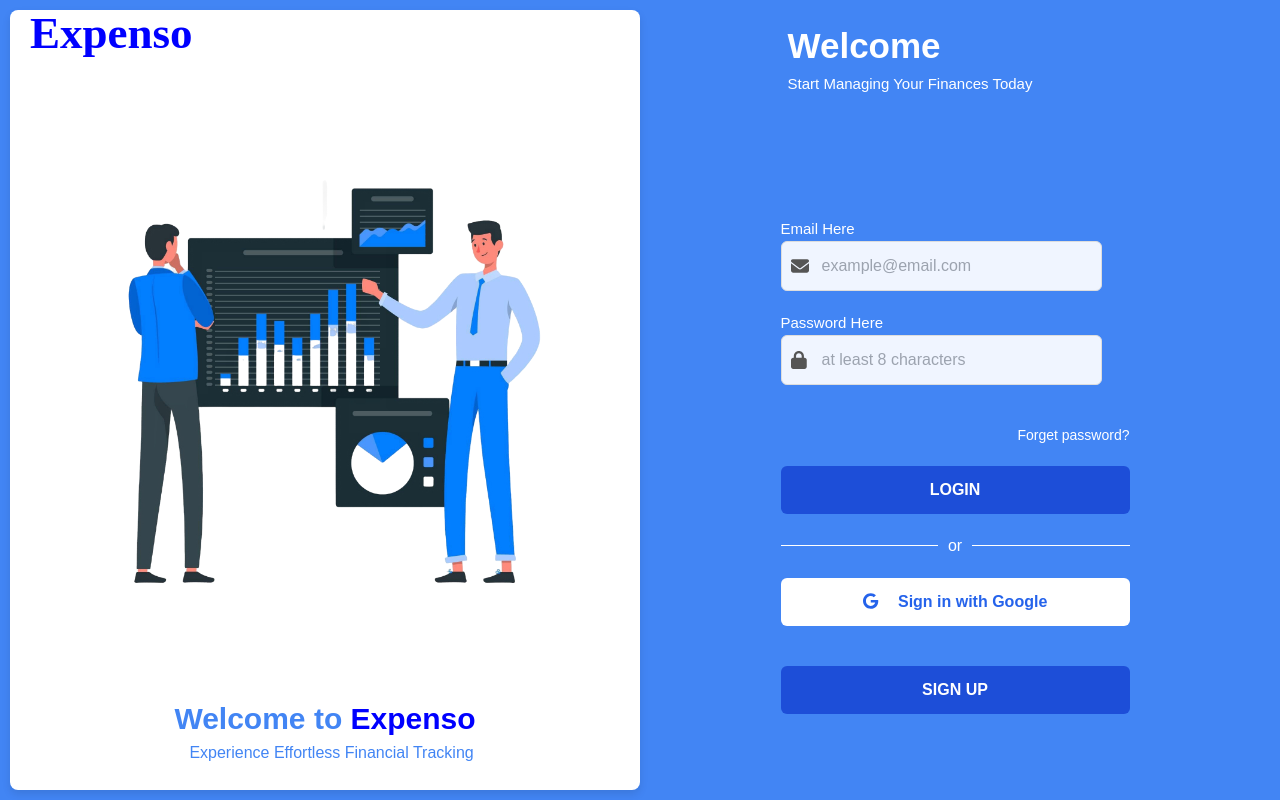
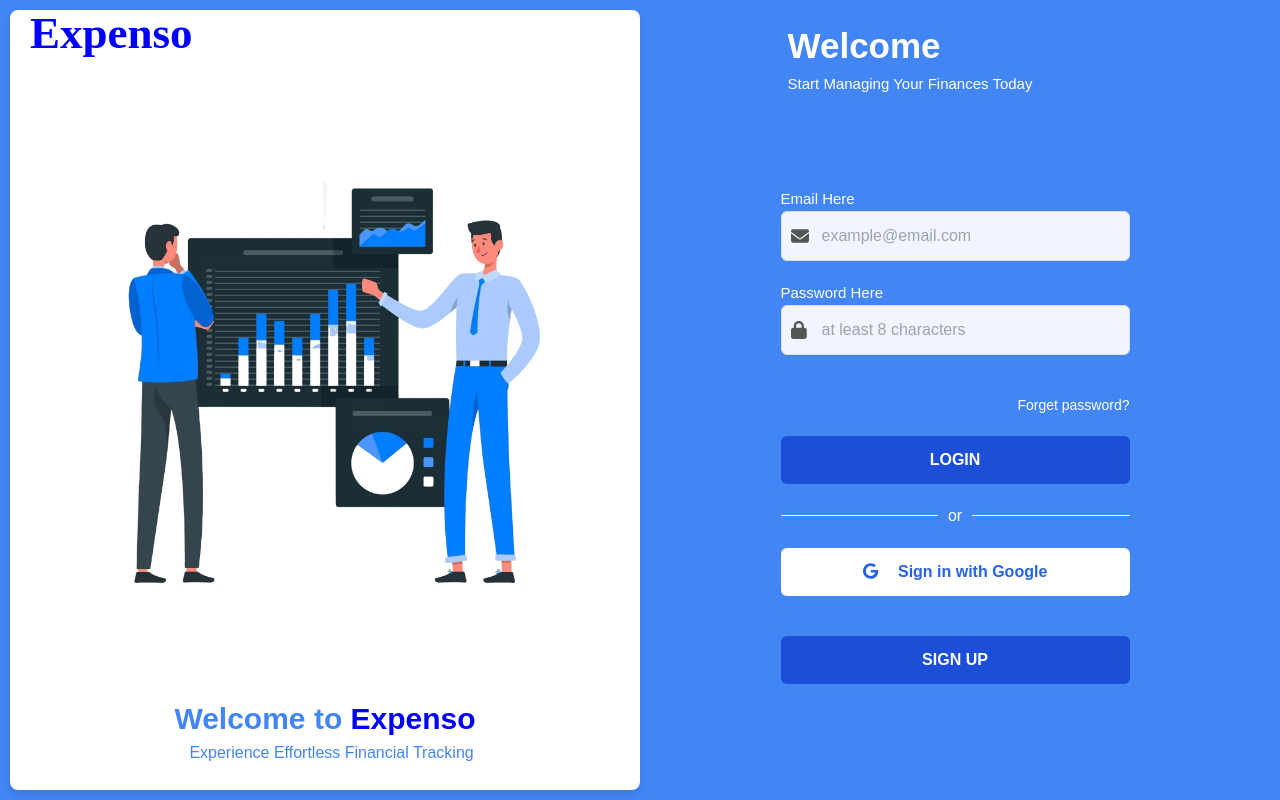
Before and after one commit to HassanKashif-pro/Expense-Tracker, a React (Vite) app in the folder my-react-app/: page /signin in a window 1280 px wide. Built offline with nearby package versions, Linux system fonts and the light colour scheme; a web font is replaced by a local one.

Commit message:
(webapp): Changed styling for sign in and sign up pages.

```diff
--- a/my-react-app/src/styles/SignIn.css
+++ b/my-react-app/src/styles/SignIn.css
@@ -23,8 +23,7 @@ body {
   box-sizing: border-box; /* Include padding in width/height */
 }
 .Register-Forms {
-  margin-top: 50px;
-  margin-top: 130px;
+  margin-top: 70px;
   display: flex;
 }
 .Side-section-left,
@@ -68,20 +67,6 @@ body {
 .Side-section-right {
   background: transparent; /* Red background */
 }
-
-.welcome-title {
-  font-size: 2rem;
-  color: #ffffff;
-  font-weight: bold;
-  margin-bottom: 8px;
-}
-
-.sub-title {
-  font-size: 1rem;
-  color: #d1d5db;
-  margin-bottom: 100px;
-}
-
 .FormLabel {
   font-weight: 500;
   color: #333;
@@ -90,13 +75,12 @@ body {
 
 .custom-input {
   position: relative;
-  width: 92%;
+  width: 100%;
   padding: 12px;
   border-radius: 6px;
   border: 1px solid #d1d5db;
   background-color: #f0f5ff;
   font-size: 1rem;
-  margin-bottom: 0px;
   padding-left: 40px;
   padding-right: 100px;
   font-size: 16px;
```
